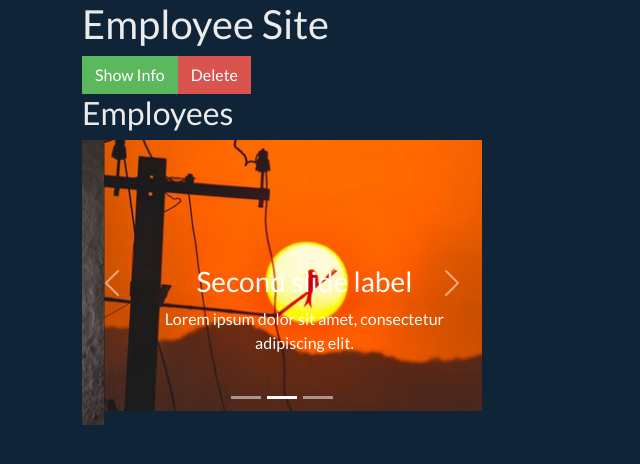
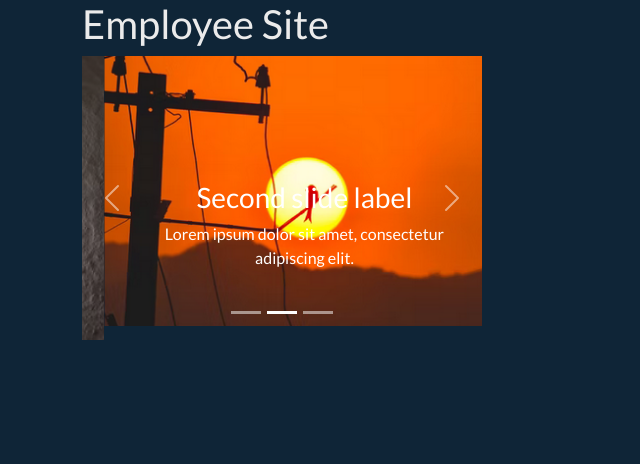
Before and after one commit to edwardtanguay/live-coding-vite-bootstrap-json-server, a React (Vite) app: page / in a window 1280 px wide. Shown: the top 464 px of the page, without its empty margins (0-640 px from the left). Built offline with nearby package versions, Linux system fonts and the light colour scheme.

Commit message:
clean up

```diff
--- a/src/App.jsx
+++ b/src/App.jsx
@@ -10,9 +10,7 @@ function App() {
 		<div className="App">
 			<Container>
 				<h1>Employee Site</h1>
-				<Button className="btn-success">Show Info</Button>
-				<Button variant="danger">Delete</Button>
-				<Employees/>
+				<Employees />
 			</Container>
 		</div>
 	)
--- a/src/components/Employees.jsx
+++ b/src/components/Employees.jsx
@@ -3,7 +3,6 @@ import { Carousel } from 'react-bootstrap';
 export const Employees = () => {
 	return (
 		<>
-			<h2>Employees</h2>
 			<Carousel className="app-carousel">
 				<Carousel.Item>
 					<img
```
